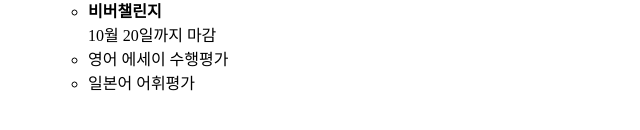
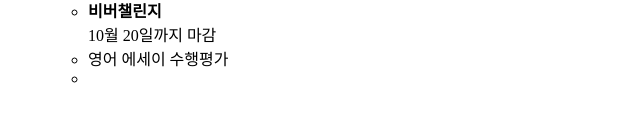
Before and after one commit to syoo2o/web.html, a plain HTML site: page 2.html in a window 1280 px wide. Shown: the part 238-368 px from the top of the page, without its empty margins (0-640 px from the left). Drawn offline with Linux system fonts and the light colour scheme.

Commit message:
Add files via upload

```diff
--- a/2.html
+++ b/2.html
@@ -19,5 +19,5 @@
   <li><strong>비버챌린지</strong></li>
       10월 20일까지 마감
   <li>영어 에세이 수행평가</li>
-  <li>일본어 어휘평가</li>
+  <li></li>
   </ul>
```
